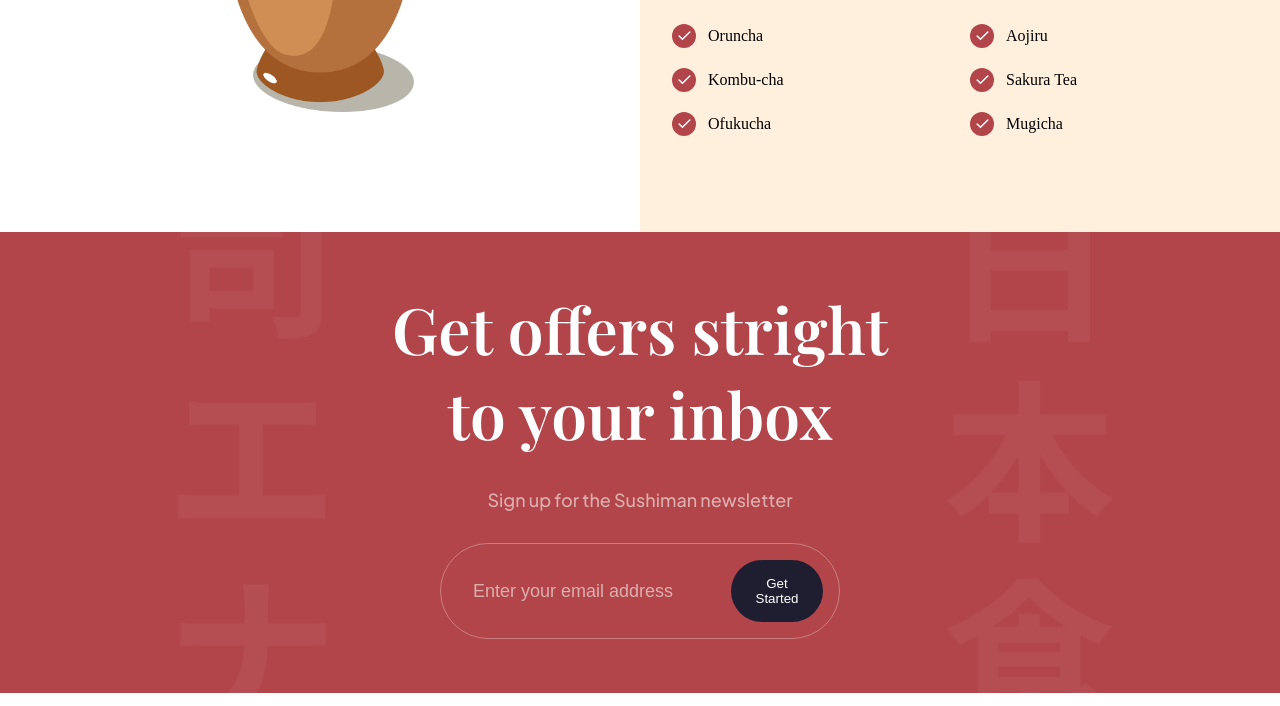
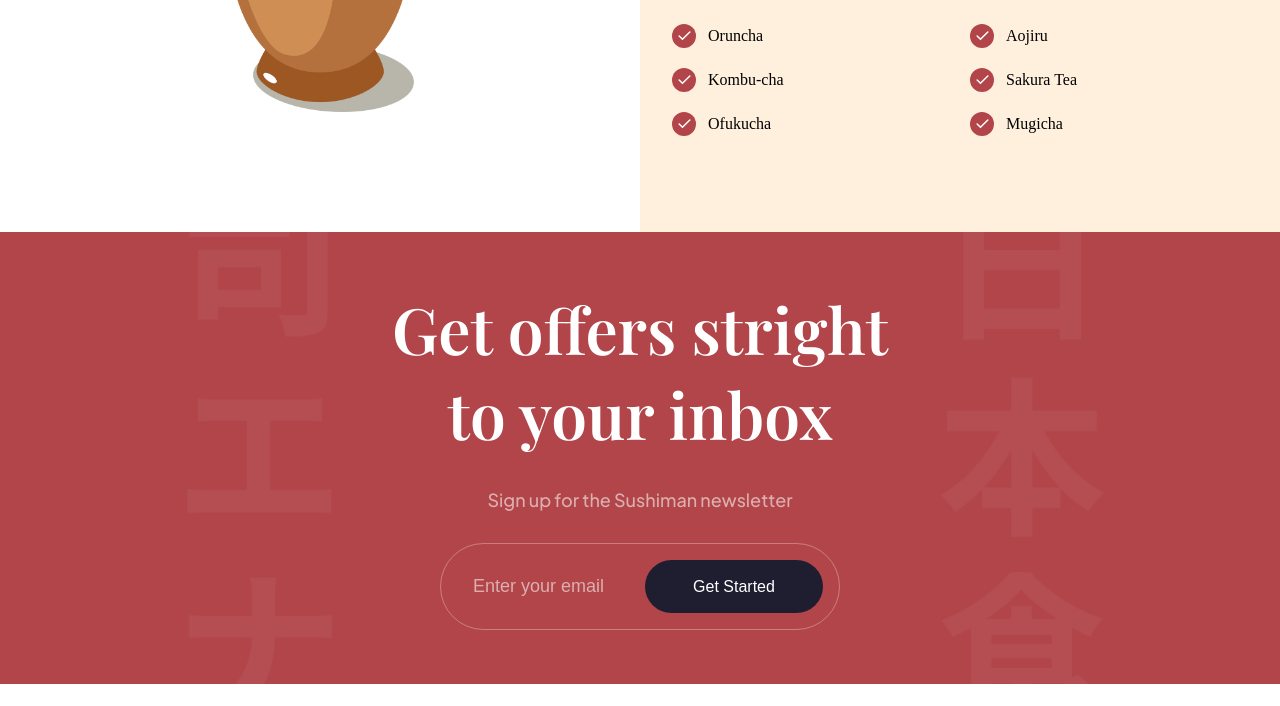
Before and after one commit to Abdulatif-Pious/sushi-restaurant, a website built with Vite: page index.html in a window 1280 px wide. Shown: the part 2784-3490 px from the top of the page. Built offline with nearby package versions, Linux system fonts and the light colour scheme.

Commit message:
chrome compatibility

```diff
--- a/css/sections/footer.css
+++ b/css/sections/footer.css
@@ -25,6 +25,7 @@
 
 .footer-nav li {
   font-family: var(--plus-jakarta-sans);
+  font-size: 16px;
   text-transform: uppercase;
 }
 
--- a/css/sections/subscription.css
+++ b/css/sections/subscription.css
@@ -37,6 +37,7 @@
 }
 
 .subscription-form input {
+  width: 100%;
   font-size: 18px;
   color: #fffffc;
   padding: 16px;
@@ -54,6 +55,9 @@
 
 .subscription-form button {
   font-weight: 500;
+  font-size: 16px;
+
+  width: 100%;
   padding: 16px ;
   border-radius: 32px;
   background-color: var(--black-400);
--- a/index.html
+++ b/index.html
@@ -292,7 +292,7 @@
           to your inbox</h2>
         <p data-aos="fade-up">Sign up for the Sushiman newsletter</p>
         <div class="subscription-form" data-aos="fade-up">
-          <input type="text" placeholder="Enter your email address"/>
+          <input type="text" placeholder="Enter your email"/>
           <button type="button">Get Started</button>
         </div>
       </section>
```
